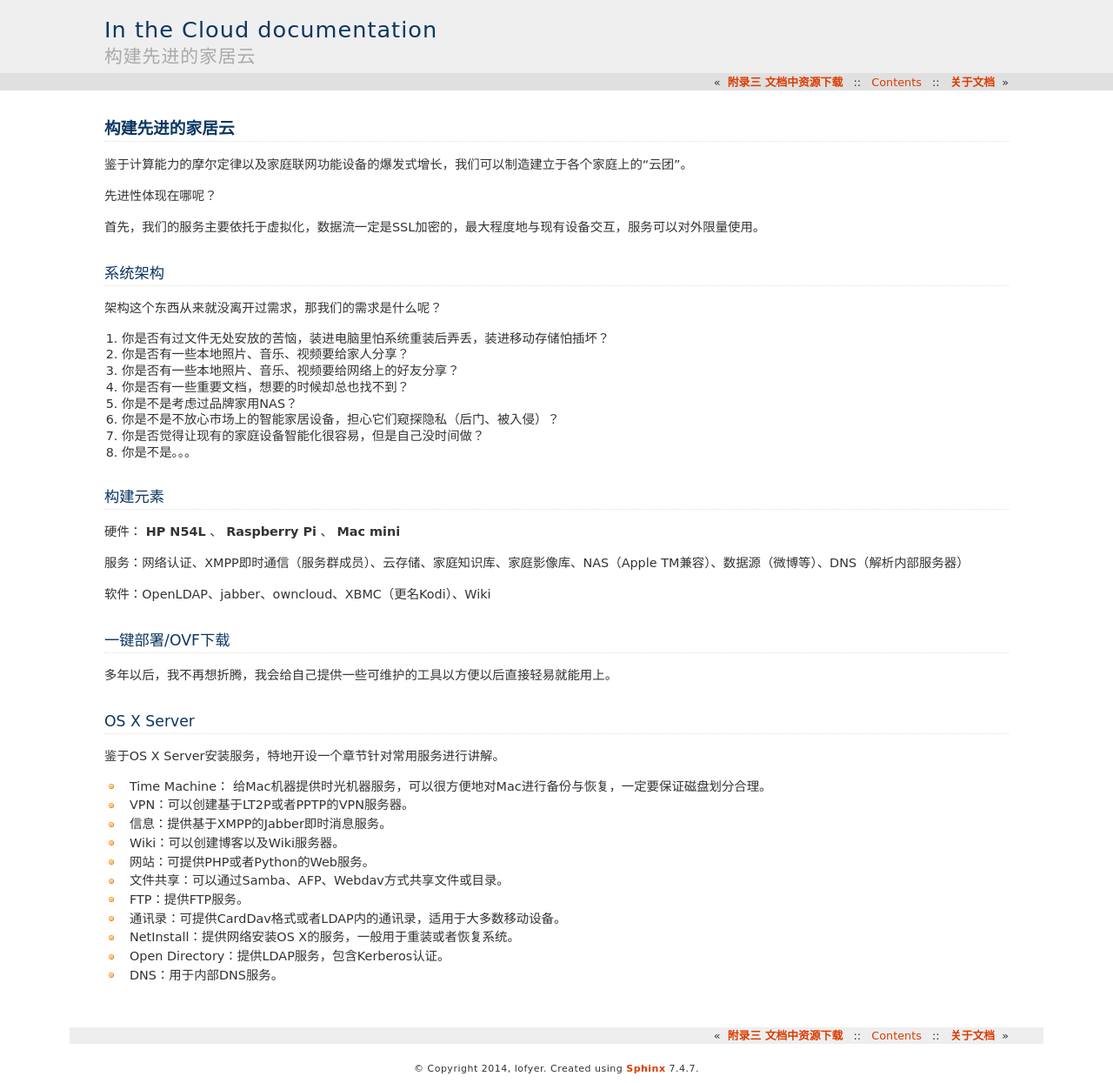
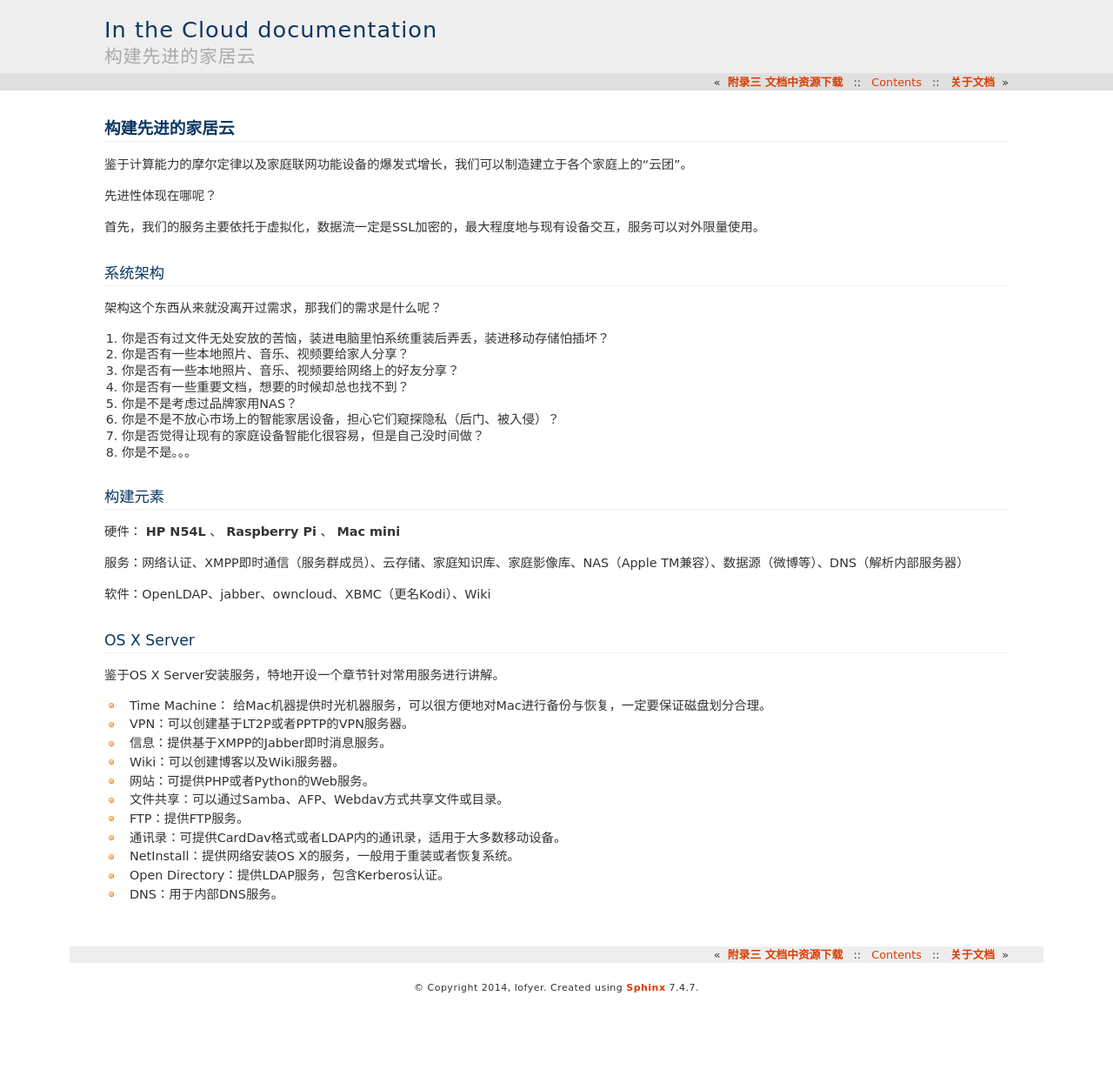
Before and after one commit to lofyer/InTheCloud, a Sphinx documentation site: the page built from source/posts/exp.rst, in a window 1280 px wide. Shown: the whole page at 87% size. Built offline with Sphinx 7.4.7, drawn with Linux system fonts in a browser that asks for light colours; formulas are drawn with MathJax 3; after the commit the page ends 1152 px from its top, so only the background shows below that.

Commit message:
更新目录

```diff
--- a/source/posts/exp.rst
+++ b/source/posts/exp.rst
@@ -38,11 +38,6 @@
 
 软件：OpenLDAP、jabber、owncloud、XBMC（更名Kodi）、Wiki
 
-一键部署/OVF下载
-----------------
-
-多年以后，我不再想折腾，我会给自己提供一些可维护的工具以方便以后直接轻易就能用上。
-
 OS X Server
 -----------
 
```
